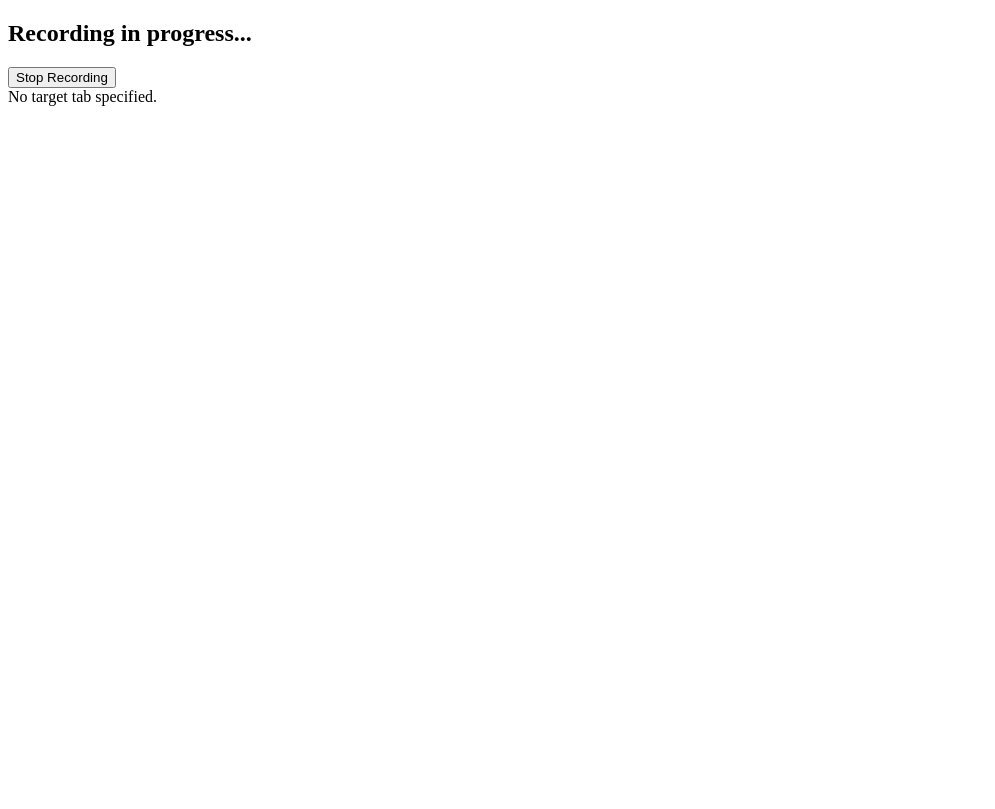
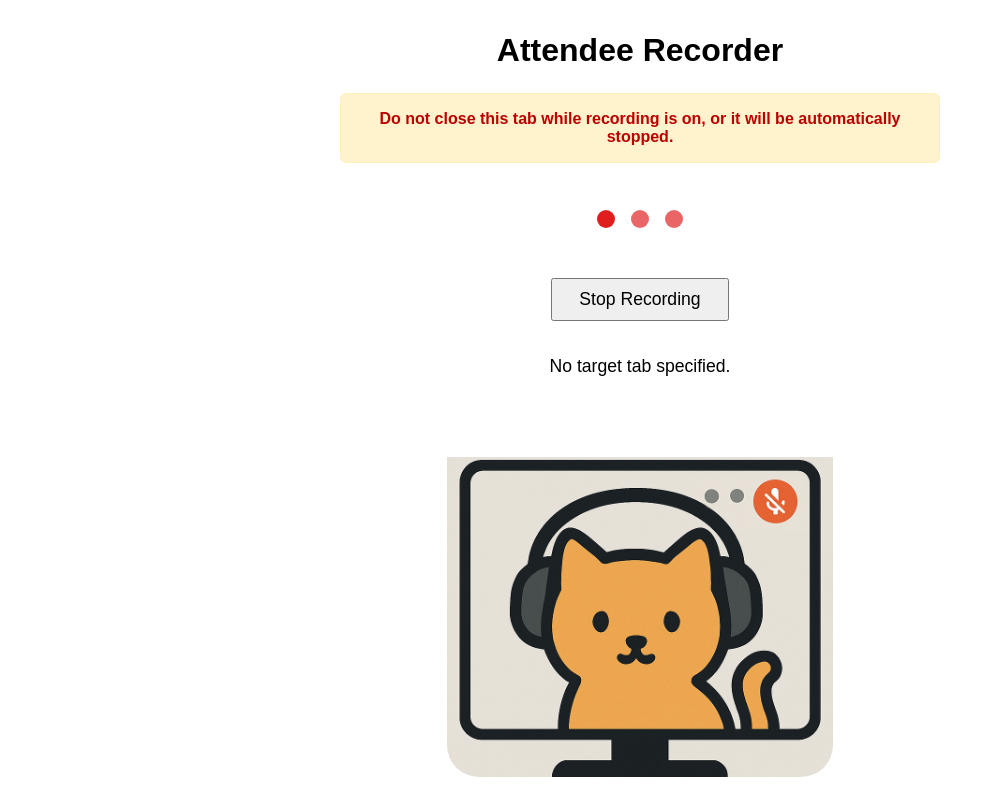
Before and after one commit to ReallyLiri/meeting-attendee-chrome-extension, a website with bundled scripts: page chrome-extension/public/recorder.html in a window 1280 px wide. Shown: the whole page, without its empty margins (0-995 px from the left). Built offline with nearby package versions, Linux system fonts and the light colour scheme; some packages are replaced by stand-ins of ours.

Commit message:
recorder

```diff
--- a/chrome-extension/public/recorder.html
+++ b/chrome-extension/public/recorder.html
@@ -3,11 +3,105 @@
   <head>
     <meta charset="UTF-8" />
     <title>Tab Recorder</title>
+    <style>
+      body {
+        font-family: sans-serif;
+        max-width: 600px;
+        margin: 2em auto;
+      }
+      .banner {
+        display: flex;
+        flex-direction: column;
+        align-items: center;
+        margin-bottom: 1.5em;
+      }
+      .rec-title {
+        text-align: center;
+        margin-bottom: 0.5em;
+        font-size: 2em;
+        font-weight: bold;
+      }
+      .warning {
+        color: #b00;
+        background: #fff3cd;
+        border: 1px solid #ffeeba;
+        border-radius: 6px;
+        padding: 1em;
+        margin: 1.5em 0 2em 0;
+        text-align: center;
+        font-weight: bold;
+      }
+      .recording-anim {
+        display: flex;
+        justify-content: center;
+        align-items: center;
+        margin: 2em 0 2em 0;
+        height: 48px;
+      }
+      .dot {
+        width: 18px;
+        height: 18px;
+        margin: 0 8px;
+        border-radius: 50%;
+        background: #d00;
+        opacity: 0.6;
+        animation: blink 1.2s infinite both;
+      }
+      .dot:nth-child(2) {
+        animation-delay: 0.2s;
+      }
+      .dot:nth-child(3) {
+        animation-delay: 0.4s;
+      }
+      @keyframes blink {
+        0%,
+        80%,
+        100% {
+          opacity: 0.6;
+        }
+        40% {
+          opacity: 1;
+        }
+      }
+      #stopBtn {
+        display: block;
+        margin: 2em auto 1em auto;
+        padding: 0.5em 1.5em;
+        font-size: 1.1em;
+      }
+      #status {
+        margin-top: 2em;
+        text-align: center;
+        font-size: 1.1em;
+      }
+      .bottom-img {
+        display: flex;
+        justify-content: center;
+        margin-top: 3em;
+      }
+      .bottom-img img {
+        padding-top: 32px;
+        max-height: 40vh;
+        border-radius: 32px;
+      }
+    </style>
     <script src="recorder.js"></script>
   </head>
   <body>
-    <h2>Recording in progress...</h2>
+    <div class="rec-title">Attendee Recorder</div>
+    <div class="warning">
+      Do not close this tab while recording is on, or it will be automatically
+      stopped.
+    </div>
+    <div class="recording-anim">
+      <div class="dot"></div>
+      <div class="dot"></div>
+      <div class="dot"></div>
+    </div>
     <button id="stopBtn">Stop Recording</button>
     <div id="status"></div>
+    <div class="bottom-img">
+      <img src="attendee.png" alt="Attendee logo" />
+    </div>
   </body>
 </html>
--- a/chrome-extension/src/recorder.ts
+++ b/chrome-extension/src/recorder.ts
@@ -30,7 +30,11 @@
         const data = await resp.json();
         return data.session_id || null;
       }
-    } catch (e) {}
+    } catch (e) {
+      const statusDiv = document.getElementById("status");
+      if (statusDiv)
+        statusDiv.textContent = `Error: Could not connect to server (${e instanceof Error ? e.message : String(e)})`;
+    }
     return null;
   }
   async function serverEndSession(sessionId: string) {
@@ -38,7 +42,11 @@
       await fetch(`${serverUrl}/sessions/${sessionId}/end`, {
         method: "POST",
       });
-    } catch (e) {}
+    } catch (e) {
+      const statusDiv = document.getElementById("status");
+      if (statusDiv)
+        statusDiv.textContent = `Error: Could not end session on server (${e instanceof Error ? e.message : String(e)})`;
+    }
   }
   async function serverSendScreenshot(sessionId: string, dataUrl: string) {
     try {
@@ -50,7 +58,11 @@
         body: form,
         headers: { mime_type: blob.type },
       });
-    } catch (e) {}
+    } catch (e) {
+      const statusDiv = document.getElementById("status");
+      if (statusDiv)
+        statusDiv.textContent = `Error: Could not send screenshot to server (${e instanceof Error ? e.message : String(e)})`;
+    }
   }
   async function serverSendAudio(sessionId: string, audioBlob: Blob) {
     try {
@@ -61,7 +73,11 @@
         body: form,
         headers: { mime_type: audioBlob.type },
       });
-    } catch (e) {}
+    } catch (e) {
+      const statusDiv = document.getElementById("status");
+      if (statusDiv)
+        statusDiv.textContent = `Error: Could not send audio to server (${e instanceof Error ? e.message : String(e)})`;
+    }
   }
 
   const beforeUnloadHandler = (event: BeforeUnloadEvent) => {
@@ -128,7 +144,11 @@
         const filename = getTabFilename("png");
         triggerDownload(screenshot, filename);
       }
-    } catch (error) {}
+    } catch (error) {
+      const statusDiv = document.getElementById("status");
+      if (statusDiv)
+        statusDiv.textContent = `Error: ${error instanceof Error ? error.message : String(error)}`;
+    }
   }
 
   function startScreenshotCapture(intervalMs?: number): void {
@@ -208,6 +228,11 @@
           tabTitleNormalized = normalizeTitle(tab?.title || "tab");
           if (streamToServer) {
             sessionId = await serverStartSession(tab?.title || "tab");
+            if (!sessionId) {
+              statusDiv.textContent =
+                "Error: Could not connect to server. Is it running?";
+              return;
+            }
           }
           // Request tab capture from background
           chrome.runtime.sendMessage(
```
